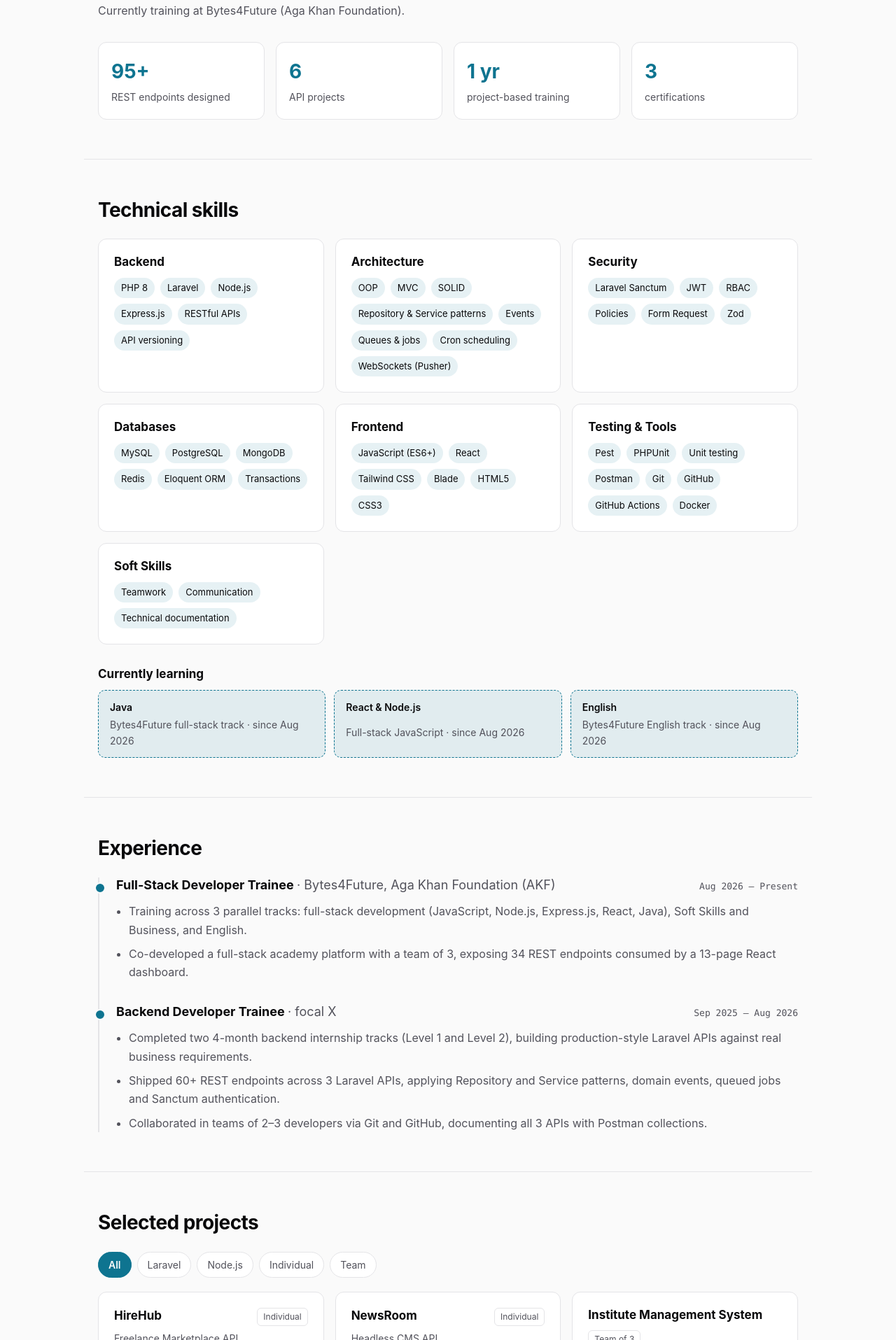
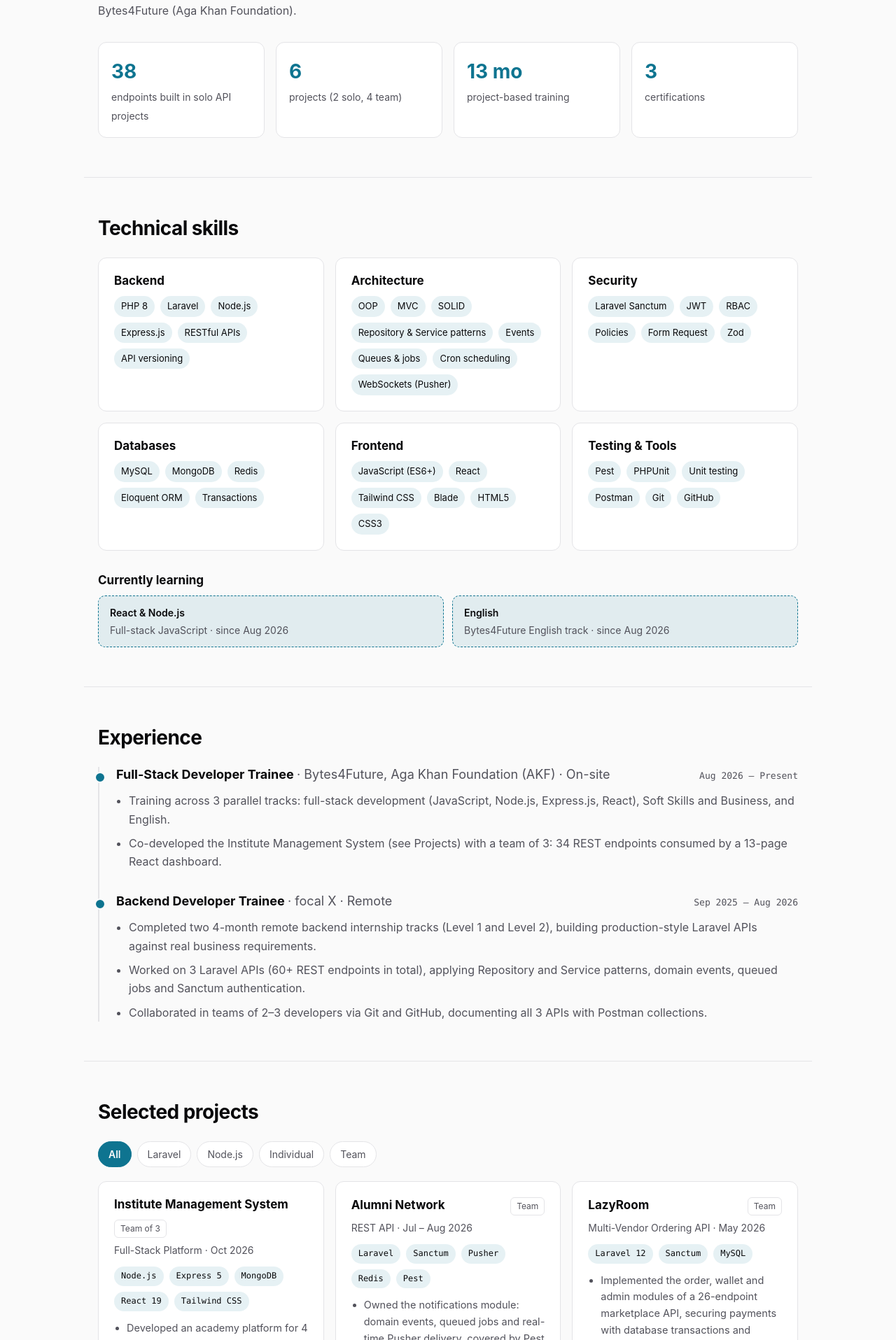
Before and after one commit to hasan123dayoub-del/portfolio, a React (Vite) app: page / in a window 1280 px wide. Shown: the part 765-2680 px from the top of the page at 70% size. Built offline with nearby package versions, Linux system fonts and the light colour scheme.

Commit message:
Apply CV review: exact numbers, project dates, work modes, remove unproven skills

```diff
--- a/src/App.tsx
+++ b/src/App.tsx
@@ -236,7 +236,7 @@ function App() {
               <article key={e.role + e.company} className="timeline-item">
                 <div className="row">
                   <h3>
-                    {e.role} <span className="muted">· {e.company}</span>
+                    {e.role} <span className="muted">· {e.company} · {e.mode}</span>
                   </h3>
                   <span className="date">{e.period}</span>
                 </div>
@@ -272,7 +272,9 @@ function App() {
                   <h3>{p.name}</h3>
                   <span className="badge">{p.kind}</span>
                 </div>
-                <p className="muted subtitle">{p.subtitle}</p>
+                <p className="muted subtitle">
+                  {p.subtitle} · {p.date}
+                </p>
                 <ul className="chips small">
                   {p.tech.map((t) => (
                     <li key={t}>{t}</li>
--- a/src/data.ts
+++ b/src/data.ts
@@ -3,6 +3,8 @@
 export const profile = {
   name: 'Hasan Samer Dayoub',
   title: 'Full-Stack Developer',
+  // Used only on the CV (entry-level searches often include "Junior").
+  cvTitle: 'Junior Full-Stack Developer',
   stack: 'PHP · Laravel · Node.js · React',
   location: 'Damascus, Syria',
   email: 'hasan123dayoub@gmail.com',
@@ -14,13 +16,15 @@ export const profile = {
   // Leave empty to fall back to opening the visitor's mail app.
   contactAccessKey: 'ea64e7ac-6878-4cf8-b3a4-1b3f5dc6fad7',
   summary:
-    'Full-Stack Developer with one year of project-based training, working across PHP/Laravel and JavaScript (Node.js, Express, React, MongoDB). I have designed 95+ RESTful API endpoints across 6 projects using layered architectures, Sanctum/JWT authentication, role-based access control, queued jobs, Redis caching and automated testing, and built React dashboards on top of them. Currently training at Bytes4Future (Aga Khan Foundation).',
+    'Full-Stack Developer with 13 months of project-based training in PHP/Laravel and JavaScript (Node.js, Express, React, MongoDB). I built 38 REST endpoints across 2 solo API projects and contributed to 4 team projects, using layered architectures, Sanctum/JWT authentication, role-based access control, queued jobs, Redis caching and automated tests. Currently training on-site at Bytes4Future (Aga Khan Foundation).',
+  cvSummary:
+    'Junior Full-Stack Developer with 13 months of project-based training in Laravel and Node.js/React. Built 38 REST endpoints across 2 solo API projects (HireHub, NewsRoom) and contributed to 4 team projects, using layered architectures, Sanctum/JWT authentication, role-based access control, queued jobs, Redis caching and automated tests. Currently training on-site at Bytes4Future (Aga Khan Foundation). Seeking a junior full-stack role.',
 }
 
 export const stats = [
-  { value: '95+', label: 'REST endpoints designed' },
-  { value: '6', label: 'API projects' },
-  { value: '1 yr', label: 'project-based training' },
+  { value: '38', label: 'endpoints built in solo API projects' },
+  { value: '6', label: 'projects (2 solo, 4 team)' },
+  { value: '13 mo', label: 'project-based training' },
   { value: '3', label: 'certifications' },
 ]
 
@@ -31,18 +35,13 @@ export const skills = [
     items: ['OOP', 'MVC', 'SOLID', 'Repository & Service patterns', 'Events', 'Queues & jobs', 'Cron scheduling', 'WebSockets (Pusher)'],
   },
   { group: 'Security', items: ['Laravel Sanctum', 'JWT', 'RBAC', 'Policies', 'Form Request', 'Zod'] },
-  { group: 'Databases', items: ['MySQL', 'PostgreSQL', 'MongoDB', 'Redis', 'Eloquent ORM', 'Transactions'] },
+  { group: 'Databases', items: ['MySQL', 'MongoDB', 'Redis', 'Eloquent ORM', 'Transactions'] },
   { group: 'Frontend', items: ['JavaScript (ES6+)', 'React', 'Tailwind CSS', 'Blade', 'HTML5', 'CSS3'] },
-  {
-    group: 'Testing & Tools',
-    items: ['Pest', 'PHPUnit', 'Unit testing', 'Postman', 'Git', 'GitHub', 'GitHub Actions', 'Docker'],
-  },
-  { group: 'Soft Skills', items: ['Teamwork', 'Communication', 'Technical documentation'] },
+  { group: 'Testing & Tools', items: ['Pest', 'PHPUnit', 'Unit testing', 'Postman', 'Git', 'GitHub'] },
 ]
 
 // What you are learning right now. Add one line per topic, newest first.
 export const learning = [
-  { topic: 'Java', since: 'Aug 2026', note: 'Bytes4Future full-stack track' },
   { topic: 'React & Node.js', since: 'Aug 2026', note: 'Full-stack JavaScript' },
   { topic: 'English', since: 'Aug 2026', note: 'Bytes4Future English track' },
 ]
@@ -51,19 +50,21 @@ export const experience = [
   {
     role: 'Full-Stack Developer Trainee',
     company: 'Bytes4Future, Aga Khan Foundation (AKF)',
+    mode: 'On-site',
     period: 'Aug 2026 – Present',
     points: [
-      'Training across 3 parallel tracks: full-stack development (JavaScript, Node.js, Express.js, React, Java), Soft Skills and Business, and English.',
-      'Co-developed a full-stack academy platform with a team of 3, exposing 34 REST endpoints consumed by a 13-page React dashboard.',
+      'Training across 3 parallel tracks: full-stack development (JavaScript, Node.js, Express.js, React), Soft Skills and Business, and English.',
+      'Co-developed the Institute Management System (see Projects) with a team of 3: 34 REST endpoints consumed by a 13-page React dashboard.',
     ],
   },
   {
     role: 'Backend Developer Trainee',
     company: 'focal X',
+    mode: 'Remote',
     period: 'Sep 2025 – Aug 2026',
     points: [
-      'Completed two 4-month backend internship tracks (Level 1 and Level 2), building production-style Laravel APIs against real business requirements.',
-      'Shipped 60+ REST endpoints across 3 Laravel APIs, applying Repository and Service patterns, domain events, queued jobs and Sanctum authentication.',
+      'Completed two 4-month remote backend internship tracks (Level 1 and Level 2), building production-style Laravel APIs against real business requirements.',
+      'Worked on 3 Laravel APIs (60+ REST endpoints in total), applying Repository and Service patterns, domain events, queued jobs and Sanctum authentication.',
       'Collaborated in teams of 2–3 developers via Git and GitHub, documenting all 3 APIs with Postman collections.',
     ],
   },
@@ -74,6 +75,7 @@ export interface Project {
   name: string;
   subtitle: string;
   kind: 'Individual' | 'Team' | 'Team of 3';
+  date: string;
   tech: string[];
   points: string[];
   repo: string;
@@ -81,31 +83,10 @@ export interface Project {
 
 export const projects: Project[] = [
   {
-    name: 'HireHub',
-    subtitle: 'Freelance Marketplace API',
-    kind: 'Individual',
-    tech: ['Laravel 12', 'MySQL', 'Sanctum', 'Events'],
-    points: [
-      'Architected a 21-endpoint API serving 3 roles (client, freelancer, admin) over 10 Eloquent models, with Repository and Service layers and an event-driven proposal flow following the Open/Closed principle.',
-      'Eliminated N+1 queries with eager loading and withCount, cached admin analytics for 10 minutes, and logged request latency through custom middleware.',
-    ],
-    repo: 'https://github.com/hasan123dayoub-del/HireHub',
-  },
-  {
-    name: 'NewsRoom',
-    subtitle: 'Headless CMS API',
-    kind: 'Individual',
-    tech: ['Laravel 11', 'Sanctum', 'Redis', 'MySQL'],
-    points: [
-      'Engineered 17 endpoints across 2 API versions (web and mobile), decoupled through repository interfaces and contextual binding in the Service Container.',
-      'Prevented cache stampedes with Redis atomic locks, rate-limited the API to 60 requests per minute, and scheduled monthly archiving and weekly report jobs.',
-    ],
-    repo: 'https://github.com/hasan123dayoub-del/NewsRooom',
-  },
-  {
     name: 'Institute Management System',
     subtitle: 'Full-Stack Platform',
     kind: 'Team of 3',
+    date: 'Oct 2026',
     tech: ['Node.js', 'Express 5', 'MongoDB', 'React 19', 'Tailwind CSS'],
     points: [
       'Developed an academy platform for 4 roles (admin, secretary, teacher, student) with JWT authentication, Zod validation and MongoDB transactions for multi-document updates.',
@@ -114,42 +95,71 @@ export const projects: Project[] = [
     repo: 'https://github.com/hasan123dayoub-del/Institute-Management-System',
   },
   {
-    name: 'LazyRoom',
-    subtitle: 'Multi-Vendor Ordering API',
-    kind: 'Team',
-    tech: ['Laravel 12', 'Sanctum', 'MySQL'],
-    points: [
-      'Implemented the order, wallet and admin modules of a 26-endpoint marketplace API, securing payments with transactions and pessimistic locking to prevent double-spending.',
-    ],
-    repo: 'https://github.com/hasan123dayoub-del/LazyRoom',
-  },
-  {
     name: 'Alumni Network',
     subtitle: 'REST API',
     kind: 'Team',
+    date: 'Jul – Aug 2026',
     tech: ['Laravel', 'Sanctum', 'Pusher', 'Redis', 'Pest'],
     points: ['Owned the notifications module: domain events, queued jobs and real-time Pusher delivery, covered by Pest tests.'],
     repo: 'https://github.com/hasan123dayoub-del/Alumni-Network',
   },
   {
+    name: 'LazyRoom',
+    subtitle: 'Multi-Vendor Ordering API',
+    kind: 'Team',
+    date: 'May 2026',
+    tech: ['Laravel 12', 'Sanctum', 'MySQL'],
+    points: [
+      'Implemented the order, wallet and admin modules of a 26-endpoint marketplace API, securing payments with database transactions and pessimistic locking to prevent double payments.',
+    ],
+    repo: 'https://github.com/hasan123dayoub-del/LazyRoom',
+  },
+  {
+    name: 'NewsRoom',
+    subtitle: 'Headless CMS API',
+    kind: 'Individual',
+    date: 'May 2026',
+    tech: ['Laravel 11', 'Sanctum', 'Redis', 'MySQL'],
+    points: [
+      'Engineered 17 endpoints across 2 API versions (web and mobile), decoupled through repository interfaces and contextual binding in the Service Container.',
+      'Prevented cache stampedes (many requests rebuilding the same cache at once) with Redis atomic locks, rate-limited the API to 60 requests per minute, and scheduled monthly archiving and weekly report jobs.',
+    ],
+    repo: 'https://github.com/hasan123dayoub-del/NewsRooom',
+  },
+  {
+    name: 'HireHub',
+    subtitle: 'Freelance Marketplace API',
+    kind: 'Individual',
+    date: 'Apr 2026',
+    tech: ['Laravel 12', 'MySQL', 'Sanctum', 'Events'],
+    points: [
+      'Architected a 21-endpoint API serving 3 roles (client, freelancer, admin) over 10 Eloquent models, with Repository and Service layers and an event-driven proposal flow that can be extended without rewriting existing code (Open/Closed principle).',
+      'Eliminated N+1 queries with eager loading and withCount, cached admin analytics for 10 minutes, and logged request latency through custom middleware.',
+    ],
+    repo: 'https://github.com/hasan123dayoub-del/HireHub',
+  },
+  {
     name: 'Property Management System',
     subtitle: 'Booking Platform',
     kind: 'Team',
+    date: 'Dec 2025 – Jan 2026',
     tech: ['Laravel', 'Blade', 'Tailwind CSS', 'MySQL'],
     points: ['Created booking workflows, role-based authorization for 3 roles, reviews and ratings, and paginated dashboards.'],
     repo: 'https://github.com/hasan123dayoub-del/property-management',
   },
 ]
 
+// Dates are as printed on the certificates. Leave `date` empty when it needs confirming.
 export const certifications = [
   {
     name: 'Professional Program in Web Development',
-    detail: 'Passed with Distinction (55 hours) · American Institute for Applied Education (AIAE), CertiPro · Authorized Training Center: focal X',
+    detail: 'Passed with Distinction (55 hours, Mar – Jul 2026) · American Institute for Applied Education (AIAE), CertiPro · Authorized Training Center: focal X',
     date: 'Jul 2026',
     credential: 'TPCSY26-0000104603',
+    verify: 'aiae.us/verification',
   },
-  { name: 'Web Development, Back-end Level 2', detail: 'focal X · 4-month internship program', date: 'Aug 2026', credential: 'CERT-10-UI-3069' },
-  { name: 'Web Development, Back-end Level 1', detail: 'focal X · 4-month internship program', date: '', credential: '9PED0SS3Z08' },
+  { name: 'Web Development, Back-end Level 2', detail: 'focal X · 4-month internship program', date: 'Aug 2026', credential: 'CERT-10-UI-3069', verify: '' },
+  { name: 'Web Development, Back-end Level 1', detail: 'focal X · 4-month internship program', date: '', credential: '9PED0SS3Z08', verify: '' },
 ]
 
 export const education = {
```
Also changed, not shown: cv/cv.html (+27 -28 lines), scripts/build-cv.mjs (+5 -5 lines), 1 other file (tests, documents, lock files or other folders).
